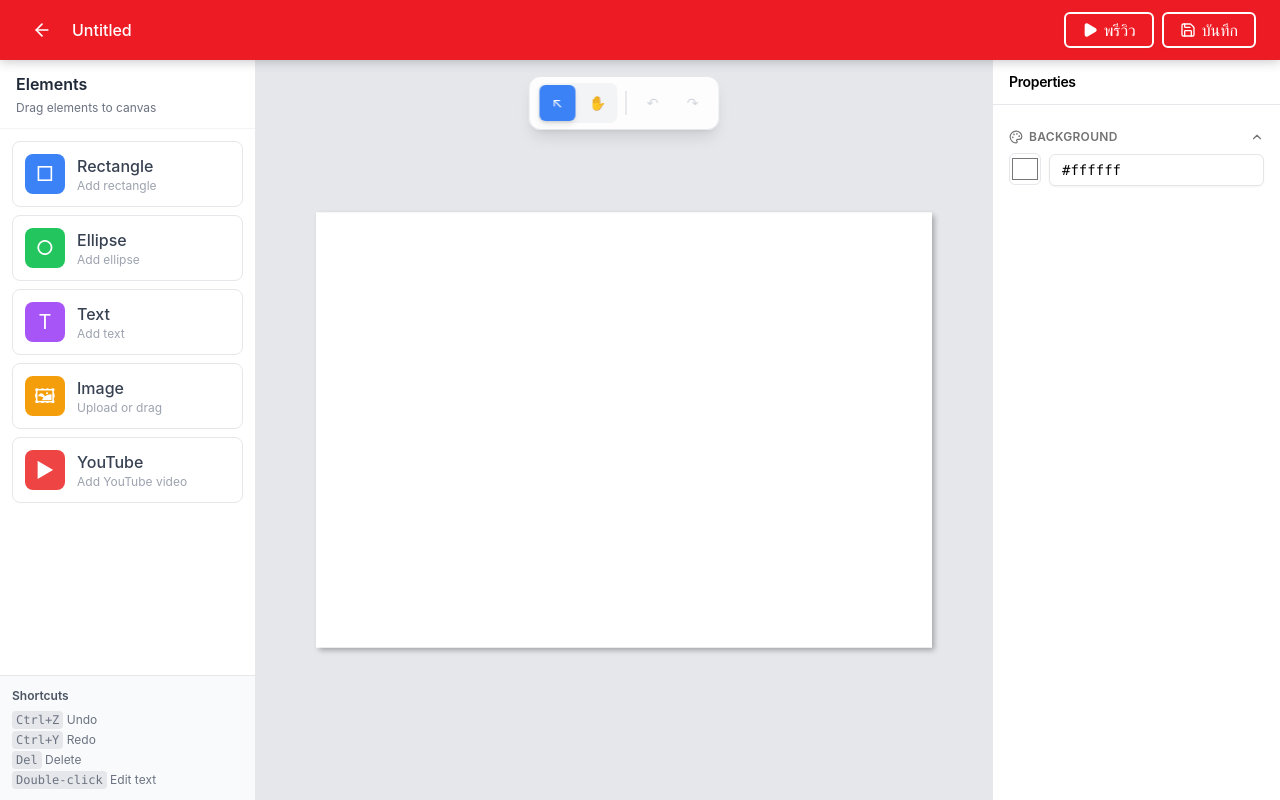
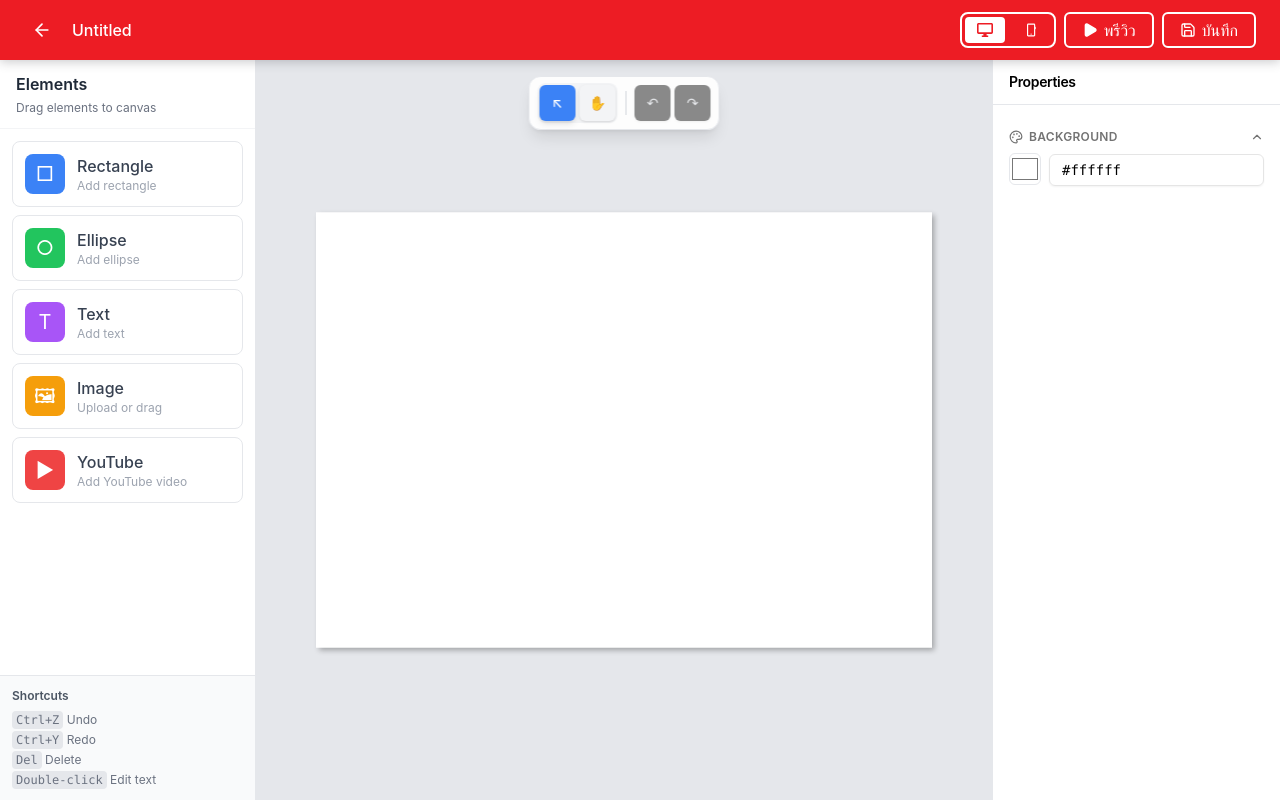
Before and after one commit to Teerapatjundev/Authering-tool-structure, a Next.js app: page /editor/1 in a window 1280 px wide. Built offline with nearby package versions, Linux system fonts and the light colour scheme.

Commit message:
feat: enhance UI components and functionality in editor

```diff
--- a/src/features/editor/renderer/konva/KonvaCanvas.tsx
+++ b/src/features/editor/renderer/konva/KonvaCanvas.tsx
@@ -23,6 +23,7 @@ import { Stage, Layer, Rect, Group } from "react-konva";
 import Konva from "konva";
 import { useViewStore } from "../../stores/viewStore";
 import { useDocStore } from "../../stores/docStore";
+import { useToolStore } from "../../stores/toolStore";
 import { RenderNodes } from "./RenderNodes";
 import { GuidesLayer } from "./GuidesLayer";
 import { MarqueeLayer } from "./MarqueeLayer";
@@ -37,9 +38,17 @@ interface KonvaCanvasProps {
 
 export function KonvaCanvas({ width, height }: KonvaCanvasProps) {
   const stageRef = useRef<Konva.Stage>(null);
-  const { viewport } = useViewStore();
+  const { viewport, isPanning } = useViewStore();
   const { doc } = useDocStore();
+  const activeTool = useToolStore((s) => s.activeTool);
   const nodes = doc?.nodes || [];
+
+  const cursorStyle =
+    activeTool === "pan"
+      ? isPanning
+        ? "grabbing"
+        : "grab"
+      : "default";
 
   // อัพเดท canvas size
   useEffect(() => {
@@ -56,7 +65,7 @@ export function KonvaCanvas({ width, height }: KonvaCanvasProps) {
   }
 
   return (
-    <div className="relative w-full h-full overflow-hidden bg-gray-200">
+    <div className="relative w-full h-full overflow-hidden bg-gray-200" style={{ cursor: cursorStyle }}>
       {/* Canvas container */}
       <Stage
         ref={stageRef}
--- a/src/features/editor/renderer/konva/SelectionController.tsx
+++ b/src/features/editor/renderer/konva/SelectionController.tsx
@@ -196,6 +196,19 @@ function clampEdges(
   if (x + width > db.r) width = db.r - x;
   if (y + height > db.b) height = db.b - y;
   return { x, y, width, height };
+}
+
+/** Half extents of a rotated rectangle around its center (world axis-aligned) */
+function rotatedHalfExtents(width: number, height: number, rotation: number) {
+  const hw = width / 2;
+  const hh = height / 2;
+  const rad = (rotation * Math.PI) / 180;
+  const c = Math.abs(Math.cos(rad));
+  const s = Math.abs(Math.sin(rad));
+  return {
+    halfX: hw * c + hh * s,
+    halfY: hw * s + hh * c,
+  };
 }
 
 /* ------------------------------------------------------------------ */
@@ -411,10 +424,9 @@ export function SelectionController({ stageRef }: SelectionControllerProps) {
             fw = Math.min(fw, doc.width);
             fh = Math.min(fh, doc.height);
           }
-          const hw = fw / 2,
-            hh = fh / 2;
-          fx = Math.max(hw, Math.min(doc.width - hw, fx));
-          fy = Math.max(hh, Math.min(doc.height - hh, fy));
+          const { halfX, halfY } = rotatedHalfExtents(fw, fh, fr);
+          fx = Math.max(halfX, Math.min(doc.width - halfX, fx));
+          fy = Math.max(halfY, Math.min(doc.height - halfY, fy));
         }
 
         // Reset scale & apply final dimensions
@@ -775,11 +787,7 @@ export function SelectionController({ stageRef }: SelectionControllerProps) {
         }
 
         const db = docScreenBounds(doc);
-        if (isImage) {
-          const { x, y, width, height } = newBox;
-          if (x < db.l || y < db.t || x + width > db.r || y + height > db.b)
-            return oldBox;
-        } else {
+        if (!isImage) {
           const c = clampEdges(newBox, db);
           if (c.width < 5 || c.height < 5) return oldBox;
           return { ...newBox, ...c };
--- a/src/features/editor/ui/FloatingToolbar.tsx
+++ b/src/features/editor/ui/FloatingToolbar.tsx
@@ -15,6 +15,7 @@
 
 import { useToolStore } from "../stores/toolStore";
 import { useHistoryStore } from "../core/history/historyStore";
+import { Button } from "../../../components/ui/button";
 
 export function FloatingToolbar() {
   const { activeTool, setTool } = useToolStore();
@@ -24,7 +25,7 @@ export function FloatingToolbar() {
     <div className="absolute top-4 left-1/2 -translate-x-1/2 z-50 flex items-center gap-2 bg-white/90 backdrop-blur-md rounded-xl shadow-lg border border-gray-200 px-2 py-1.5">
       {/* Select / Pan toggle */}
       <div className="flex items-center gap-1 bg-gray-100 rounded-lg p-0.5">
-        <button
+        <Button
           onClick={() => setTool("select")}
           className={`w-9 h-9 rounded-md flex items-center justify-center transition-all text-sm ${
             activeTool === "select"
@@ -34,8 +35,8 @@ export function FloatingToolbar() {
           title="Select Tool (V)"
         >
           ↖
-        </button>
-        <button
+        </Button>
+        <Button
           onClick={() => setTool("pan")}
           className={`w-9 h-9 rounded-md flex items-center justify-center transition-all text-sm ${
             activeTool === "pan"
@@ -45,7 +46,7 @@ export function FloatingToolbar() {
           title="Pan Tool (H) - Drag to move canvas"
         >
           ✋
-        </button>
+        </Button>
       </div>
 
       {/* Divider */}
@@ -53,30 +54,31 @@ export function FloatingToolbar() {
 
       {/* Undo / Redo */}
       <div className="flex items-center gap-1">
-        <button
+        <Button
           onClick={undo}
           disabled={!canUndo()}
           className={`w-9 h-9 rounded-md flex items-center justify-center transition-all text-sm ${
             canUndo()
-              ? "hover:bg-gray-100 text-gray-700"
+              ? "hover:bg-blue-500 text-white"
               : "text-gray-300 cursor-not-allowed"
           }`}
           title="Undo (Ctrl+Z)"
         >
           ↶
-        </button>
-        <button
+        </Button>
+        <Button
           onClick={redo}
           disabled={!canRedo()}
           className={`w-9 h-9 rounded-md flex items-center justify-center transition-all text-sm ${
             canRedo()
-              ? "hover:bg-gray-100 text-gray-700"
+              ? "hover:bg-blue-500 text-white"
               : "text-gray-300 cursor-not-allowed"
           }`}
           title="Redo (Ctrl+Y)"
         >
+
           ↷
-        </button>
+        </Button>
       </div>
     </div>
   );
--- a/src/features/editor/ui/Navbar.tsx
+++ b/src/features/editor/ui/Navbar.tsx
@@ -1,14 +1,57 @@
 "use client";
 
+import { useState } from "react";
 import { Button } from "../../../components/ui/button";
+import {
+  ToggleGroup,
+  ToggleGroupItem,
+} from "../../../components/ui/toggle-group";
 import { useDocStore } from "../stores/docStore";
 import { ArrowLeft, Play, Save } from "lucide-react";
+
+type ViewMode = "desktop" | "mobile";
+
+function DesktopIcon({ className }: { className?: string }) {
+  return (
+    <svg
+      viewBox="0 0 16 14"
+      className={className}
+      fill="none"
+      xmlns="http://www.w3.org/2000/svg"
+      aria-hidden="true"
+    >
+      <path
+        d="M4.8 14V12.4444H6.4V10.8889H1.6C1.16 10.8889 0.783333 10.7366 0.47 10.4319C0.156667 10.1273 0 9.76111 0 9.33333V1.55556C0 1.12778 0.156667 0.761574 0.47 0.456944C0.783333 0.152315 1.16 0 1.6 0H14.4C14.84 0 15.2167 0.152315 15.53 0.456944C15.8433 0.761574 16 1.12778 16 1.55556V9.33333C16 9.76111 15.8433 10.1273 15.53 10.4319C15.2167 10.7366 14.84 10.8889 14.4 10.8889H9.6V12.4444H11.2V14H4.8ZM1.6 9.33333H14.4V1.55556H1.6V9.33333Z"
+        fill="currentColor"
+      />
+    </svg>
+  );
+}
+
+function MobileIcon({ className }: { className?: string }) {
+  return (
+    <svg
+      width="20"
+      height="20"
+      viewBox="0 0 20 20"
+      fill="none"
+      xmlns="http://www.w3.org/2000/svg"
+    >
+      <path
+        d="M6.46667 18C6.06333 18 5.71806 17.8576 5.43083 17.5727C5.14361 17.2879 5 16.9455 5 16.5455V3.45455C5 3.05455 5.14361 2.71212 5.43083 2.42727C5.71806 2.14242 6.06333 2 6.46667 2H13.8C14.2033 2 14.5486 2.14242 14.8358 2.42727C15.1231 2.71212 15.2667 3.05455 15.2667 3.45455V5.70909C15.4867 5.79394 15.6639 5.92727 15.7983 6.10909C15.9328 6.29091 16 6.49697 16 6.72727V8.18182C16 8.41212 15.9328 8.61818 15.7983 8.8C15.6639 8.98182 15.4867 9.11515 15.2667 9.2V16.5455C15.2667 16.9455 15.1231 17.2879 14.8358 17.5727C14.5486 17.8576 14.2033 18 13.8 18H6.46667ZM6.46667 16.5455H13.8V3.45455H6.46667V16.5455ZM10.6558 15.6091C10.7964 15.4697 10.8667 15.297 10.8667 15.0909C10.8667 14.8848 10.7964 14.7121 10.6558 14.5727C10.5153 14.4333 10.3411 14.3636 10.1333 14.3636C9.92556 14.3636 9.75139 14.4333 9.61083 14.5727C9.47028 14.7121 9.4 14.8848 9.4 15.0909C9.4 15.297 9.47028 15.4697 9.61083 15.6091C9.75139 15.7485 9.92556 15.8182 10.1333 15.8182C10.3411 15.8182 10.5153 15.7485 10.6558 15.6091Z"
+        fill="currentColor"
+      />
+    </svg>
+  );
+}
 
 export function Navbar() {
   const handleBack = () => {
     window.location.href = "/dashboard";
   };
+
   const { doc } = useDocStore();
+  const [viewMode, setViewMode] = useState<ViewMode>("desktop");
 
   return (
     <header
@@ -33,13 +76,48 @@ export function Navbar() {
         >
           <ArrowLeft className="h-5 w-5" />
         </button>
+
         <h1 className="font-medium text-white max-w-[200px] truncate">
           {doc?.title || "-"}
         </h1>
       </div>
 
-      {/* ขวา: ปุ่มพรีวิว + บันทึก */}
+      {/* ขวา: switch Desktop/Mobile + ปุ่มพรีวิว + บันทึก */}
       <div className="flex items-center gap-2">
+        <ToggleGroup
+          type="single"
+          value={viewMode}
+          onValueChange={(val) => val && setViewMode(val as ViewMode)}
+          className="shrink-0 h-9 rounded-lg border-2 border-white bg-transparent p-[3px] gap-[6px]"
+        >
+          <ToggleGroupItem
+            value="desktop"
+            title="Desktop"
+            className="
+      h-full w-[40px] rounded-sm
+      !bg-transparent !text-white
+      data-[state=on]:!bg-white data-[state=on]:!text-[#ED1C24]
+      hover:!bg-white/10
+      focus-visible:!ring-0 focus-visible:!ring-offset-0
+    "
+          >
+            <DesktopIcon className="w-5 h-5" />
+          </ToggleGroupItem>
+
+          <ToggleGroupItem
+            value="mobile"
+            title="Mobile"
+            className="
+      h-full w-[40px] rounded-sm
+      !bg-transparent !text-white
+      data-[state=on]:!bg-white data-[state=on]:!text-[#ED1C24]
+      hover:!bg-white/10
+      focus-visible:!ring-0 focus-visible:!ring-offset-0
+    "
+          >
+            <MobileIcon className="w-5 h-5" />
+          </ToggleGroupItem>
+        </ToggleGroup>
         <Button
           variant="outline"
           className="border-2 border-white text-white bg-transparent hover:bg-white/20 hover:text-white text-base gap-1.5"
@@ -47,6 +125,7 @@ export function Navbar() {
           <Play className="h-4 w-4 fill-white" />
           พรีวิว
         </Button>
+
         <Button
           variant="outline"
           className="border-2 border-white text-white bg-transparent hover:bg-white/20 hover:text-white text-base gap-1.5"
--- a/src/features/editor/ui/RightSidebar.tsx
+++ b/src/features/editor/ui/RightSidebar.tsx
@@ -313,20 +313,22 @@ export function RightSidebar() {
                 mixed={isMixed(commonStroke)}
                 onChange={(v) => apply({ stroke: v }, ["rect", "ellipse"])}
               />
-              <NumberField
-                label="Width"
-                value={
-                  isMixed(commonStrokeWidth)
-                    ? undefined
-                    : (commonStrokeWidth as number)
-                }
-                placeholder={isMixed(commonStrokeWidth) ? "Mixed" : undefined}
-                onChange={(v) =>
-                  apply({ strokeWidth: v }, ["rect", "ellipse"])
-                }
-                min={0}
-                max={50}
-              />
+              <div className="space-y-2">
+                <Slider
+                  min={0}
+                  max={50}
+                  step={1}
+                  value={[isMixed(commonStrokeWidth) ? 0 : (commonStrokeWidth as number)]}
+                  onValueChange={([v]) =>
+                    apply({ strokeWidth: v }, ["rect", "ellipse"])
+                  }
+                />
+                <p className="text-xs text-center text-muted-foreground">
+                  {isMixed(commonStrokeWidth)
+                    ? "Mixed"
+                    : `${commonStrokeWidth as number}px`}
+                </p>
+              </div>
             </PropertySection>
             <Separator />
           </>
```
